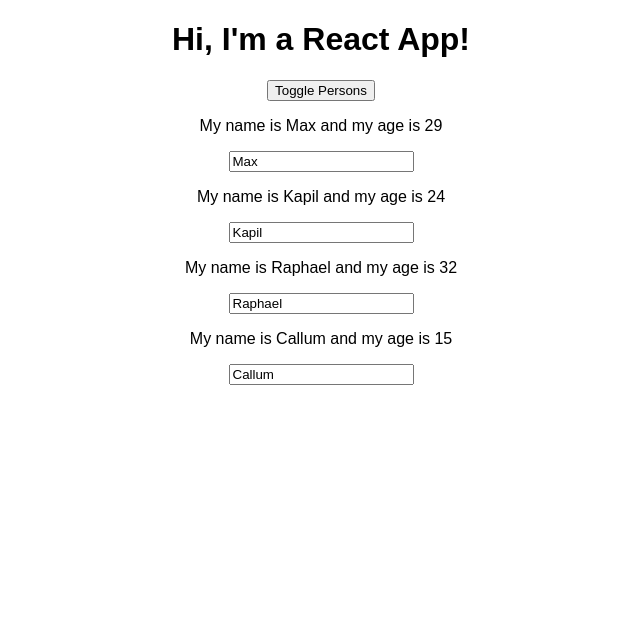
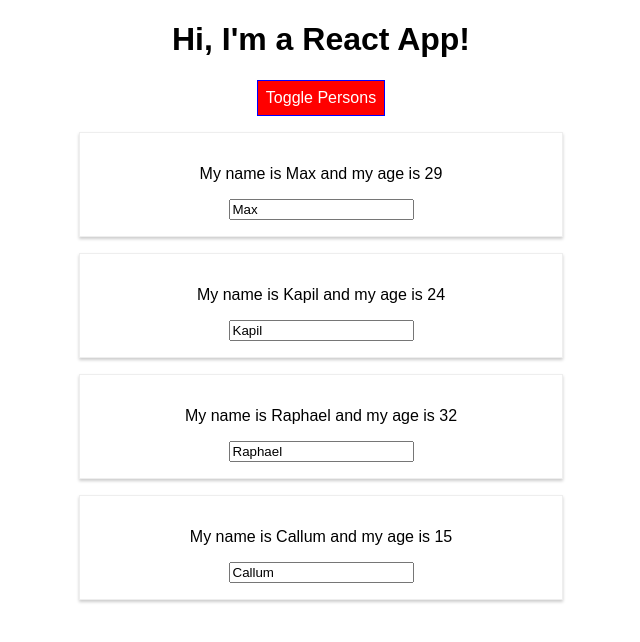
Before and after one commit to kapilag96/complete-react-guide, a React (Create React App) app: page / in a window 1280 px wide. Both pictures are taken after a click on the button "Toggle Persons". Shown: the top 642 px of the page, without its empty margins (319-959 px from the left). Built offline with nearby package versions, Linux system fonts and the light colour scheme.

Commit message:
Use styled components

```diff
--- a/package.json
+++ b/package.json
@@ -5,7 +5,8 @@
   "dependencies": {
     "react": "^17.0.1",
     "react-dom": "^17.0.1",
-    "react-scripts": "1.1.5"
+    "react-scripts": "1.1.5",
+    "styled-components": "^5.2.1"
   },
   "scripts": {
     "start": "react-scripts start",
--- a/src/App.js
+++ b/src/App.js
@@ -1,6 +1,23 @@
 import React, { Component } from 'react';
 import {Person} from './person/Person';
+import styled from 'styled-components';
 import './App.css';
+
+
+const StyledButton = styled.button`
+  background-color: ${props => props.alt ? 'red': 'green'};
+  color: white;
+  font: inherit;
+  border: 1px solid blue;
+  padding: 8px;
+  cursor: pointer;
+
+  &:hover {
+    background-color: ${props => props.alt ? 'salmon': 'lightgreen'};
+    color: black;
+  }
+`;
+
 
 class App extends Component {
 
@@ -45,7 +62,7 @@ class App extends Component {
     return (
       <div className="App">
         <h1>Hi, I'm a React App!</h1>
-        <button onClick={this.togglePersonsHandler}>Toggle Persons</button>
+        <StyledButton alt={this.state.showPersons ? 1 : 0} onClick={this.togglePersonsHandler}>Toggle Persons</StyledButton>
         {persons}
       </div>
     );
--- a/src/person/Person.js
+++ b/src/person/Person.js
@@ -1,9 +1,23 @@
 import React from 'react';
+import styled from 'styled-components';
+
+const StyledDiv = styled.div`
+  width: 60%;
+  margin: 16px auto;
+  border: 1px solid #eee;
+  box-shadow: 0 2px 3px #ccc;
+  padding: 16px;
+  text-align: center;
+
+  @media (min-width: 500px) {
+      width: 450px;
+  }
+`;
 
 export const Person = ({name, age, onClick, onChange}) => {
     return (
-    <div>
+    <StyledDiv>
         <p onClick={onClick}>My name is {name} and my age is {age}</p>
         <input type="text" value={name} onChange={onChange}/>
-    </div>)
+    </StyledDiv>)
 }
```
Also changed, not shown: 1 other file (tests, documents, lock files or other folders).
